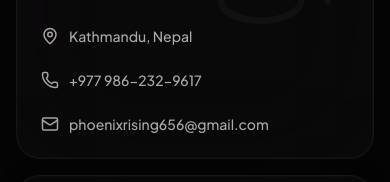
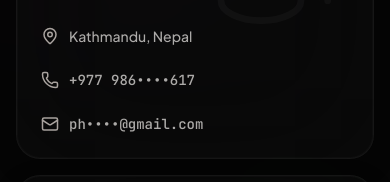
Before and after one commit to scuba3198/mumukshu-portfolio, a React (Vite) app: page / in a window 390 px wide. Shown: the part 155-337 px from the top of the page. Built offline with nearby package versions, Linux system fonts and the light colour scheme; a web font is replaced by a local one.

Commit message:
feat: implement interactive contact masking for phone and email

```diff
--- a/src/components/Profile.tsx
+++ b/src/components/Profile.tsx
@@ -1,11 +1,15 @@
-import { GraduationCap, Mail, MapPin, Phone } from "lucide-react";
+import { GraduationCap, Mail, MapPin, Phone, Eye, EyeOff } from "lucide-react";
 import type { ProfileData } from "../types/portfolio";
+import { useState } from "react";
 
 interface ProfileProps {
 	data: ProfileData;
 }
 
 const Profile = ({ data }: ProfileProps) => {
+	const [showPhone, setShowPhone] = useState(false);
+	const [showEmail, setShowEmail] = useState(false);
+
 	const formatPhone = (phone: string): string => {
 		const digits = phone.replace(/\D/g, "");
 
@@ -24,6 +28,25 @@ const Profile = ({ data }: ProfileProps) => {
 	const formatPhoneHref = (phone: string): string => {
 		const digits = phone.replace(/\D/g, "");
 		return phone.startsWith("+") ? `tel:${phone}` : `tel:+${digits}`;
+	};
+
+	const maskPhone = (phone: string): string => {
+		const formatted = formatPhone(phone);
+		const parts = formatted.split(" ");
+		const lastPart = parts[parts.length - 1];
+		const prefix = parts.slice(0, parts.length - 1).join(" ");
+
+		// Mask the middle section of the last part
+		const masked = lastPart.length > 6
+			? `${lastPart.slice(0, 3)}••••${lastPart.slice(-3)}`
+			: "••••••••";
+
+		return prefix ? `${prefix} ${masked}` : masked;
+	};
+
+	const maskEmail = (email: string): string => {
+		const [user, domain] = email.split("@");
+		return `${user.slice(0, 2)}••••@${domain}`;
 	};
 
 	return (
@@ -47,18 +70,44 @@ const Profile = ({ data }: ProfileProps) => {
 					<span className="flex items-center gap-2.5 text-stone-600 dark:text-stone-300/80 hover:text-stone-900 dark:hover:text-white transition-colors">
 						<MapPin size={18} className="text-stone-400 dark:text-stone-400 transition-colors" /> {data.location}
 					</span>
+					<button
+						onClick={() => setShowPhone(!showPhone)}
+						className="flex items-center gap-2.5 text-stone-600 dark:text-stone-300/80 hover:text-stone-900 dark:hover:text-white transition-colors group/contact"
+						title={showPhone ? "Hide Phone" : "Reveal Phone"}
+					>
+						<Phone size={18} className="text-stone-400 dark:text-stone-400 transition-colors" />
+						<span className="font-mono">{showPhone ? formatPhone(data.phone) : maskPhone(data.phone)}</span>
+						{showPhone ? <EyeOff size={14} className="opacity-0 group-hover/contact:opacity-50 transition-opacity" /> : <Eye size={14} className="opacity-0 group-hover/contact:opacity-50 transition-opacity" />}
+						{showPhone && (
 							<a
-						className="flex items-center gap-2.5 text-stone-600 dark:text-stone-300/80 hover:text-stone-900 dark:hover:text-white transition-colors"
 								href={`tel:${formatPhoneHref(data.phone)}`}
+								className="ml-1 p-1 hover:bg-stone-200 dark:hover:bg-white/10 rounded-md transition-colors"
+								onClick={(e) => e.stopPropagation()}
+								aria-label="Call"
 							>
-						<Phone size={18} className="text-stone-400 dark:text-stone-400 transition-colors" /> {formatPhone(data.phone)}
+								<Phone size={14} className="text-emerald-500" />
 							</a>
+						)}
+					</button>
+					<button
+						onClick={() => setShowEmail(!showEmail)}
+						className="flex items-center gap-2.5 text-stone-600 dark:text-stone-300/80 hover:text-stone-900 dark:hover:text-white transition-colors group/contact"
+						title={showEmail ? "Hide Email" : "Reveal Email"}
+					>
+						<Mail size={18} className="text-stone-400 dark:text-stone-400 transition-colors" />
+						<span className="font-mono">{showEmail ? data.email : maskEmail(data.email)}</span>
+						{showEmail ? <EyeOff size={14} className="opacity-0 group-hover/contact:opacity-50 transition-opacity" /> : <Eye size={14} className="opacity-0 group-hover/contact:opacity-50 transition-opacity" />}
+						{showEmail && (
 							<a
-						className="flex items-center gap-2.5 text-stone-600 dark:text-stone-300/80 hover:text-stone-900 dark:hover:text-white transition-colors"
 								href={`mailto:${data.email}`}
+								className="ml-1 p-1 hover:bg-stone-200 dark:hover:bg-white/10 rounded-md transition-colors"
+								onClick={(e) => e.stopPropagation()}
+								aria-label="Email"
 							>
-						<Mail size={18} className="text-stone-400 dark:text-stone-400 transition-colors" /> {data.email}
+								<Mail size={14} className="text-emerald-500" />
 							</a>
+						)}
+					</button>
 				</address>
 			</div>
 		</section>
```
Lines whose indentation alone changed are shown as unchanged.
